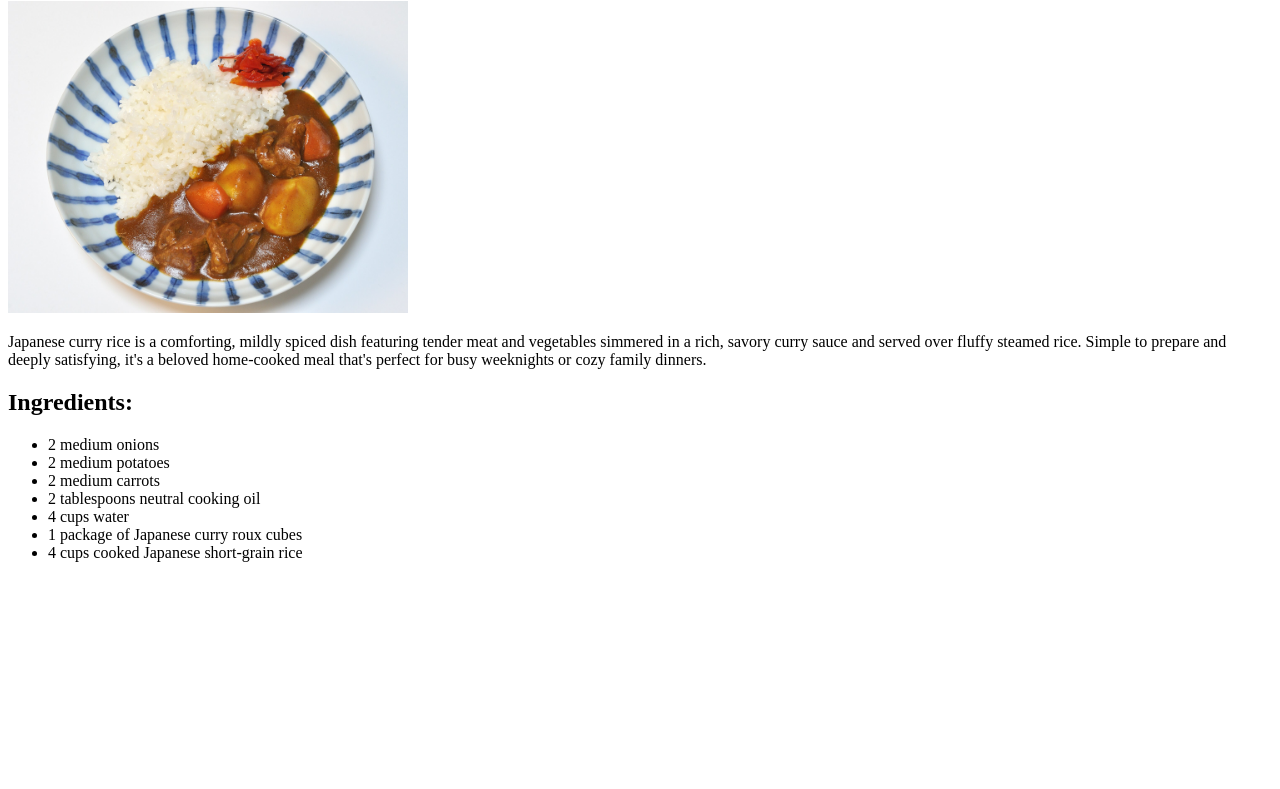
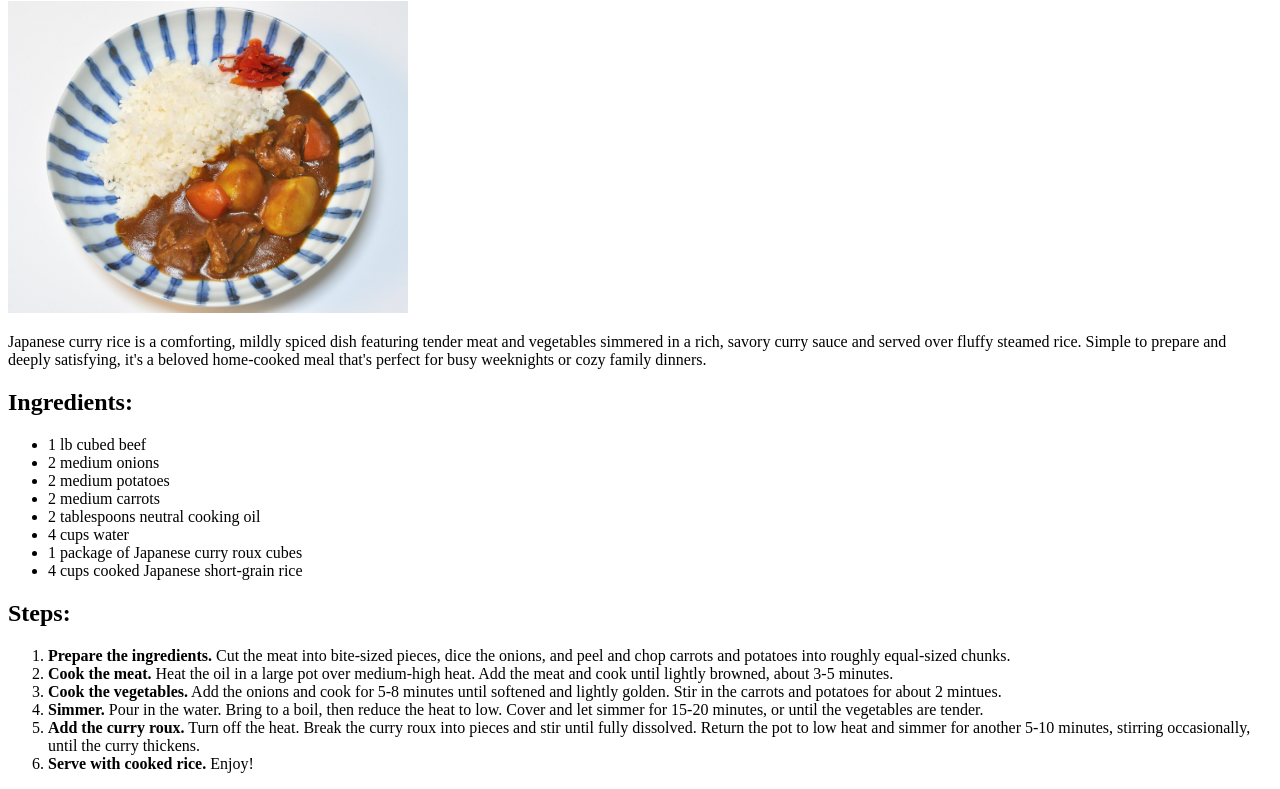
Before and after one commit to jasoncoltrane/odin-recipes, a plain HTML site: page recipes/curry.html in a window 1280 px wide. Shown: the part 105-894 px from the top of the page. Before the commit the page ends 800 px from the top, so only its background shows below. Drawn offline with Linux system fonts and the light colour scheme.

Commit message:
Add 'Steps' section to curry.html

```diff
--- a/recipes/curry.html
+++ b/recipes/curry.html
@@ -11,6 +11,7 @@
             <p>Japanese curry rice is a comforting, mildly spiced dish featuring tender meat and vegetables simmered in a rich, savory curry sauce and served over fluffy steamed rice. Simple to prepare and deeply satisfying, it's a beloved home-cooked meal that's perfect for busy weeknights or cozy family dinners.</p>
         <h2>Ingredients:</h2>
             <ul>
+                <li>1 lb cubed beef</li>
                 <li>2 medium onions</li>
                 <li>2 medium potatoes</li>
                 <li>2 medium carrots</li>
@@ -19,5 +20,14 @@
                 <li>1 package of Japanese curry roux cubes</li>
                 <li>4 cups cooked Japanese short-grain rice</li>
             </ul>
+        <h2>Steps:</h2>
+            <ol>
+                <li><strong>Prepare the ingredients.</strong> Cut the meat into bite-sized pieces, dice the onions, and peel and chop carrots and potatoes into roughly equal-sized chunks.</li>
+                <li><strong>Cook the meat.</strong> Heat the oil in a large pot over medium-high heat. Add the meat and cook until lightly browned, about 3-5 minutes.</li>
+                <li><strong>Cook the vegetables.</strong> Add the onions and cook for 5-8 minutes until softened and lightly golden. Stir in the carrots and potatoes for about 2 mintues.</li>
+                <li><strong>Simmer.</strong> Pour in the water. Bring to a boil, then reduce the heat to low. Cover and let simmer for 15-20 minutes, or until the vegetables are tender.</li>
+                <li><strong>Add the curry roux.</strong> Turn off the heat. Break the curry roux into pieces and stir until fully dissolved. Return the pot to low heat and simmer for another 5-10 minutes, stirring occasionally, until the curry thickens.</li>
+                <li><strong>Serve with cooked rice.</strong> Enjoy!</li>
+            </ol>
     </body>
 </html>
```
